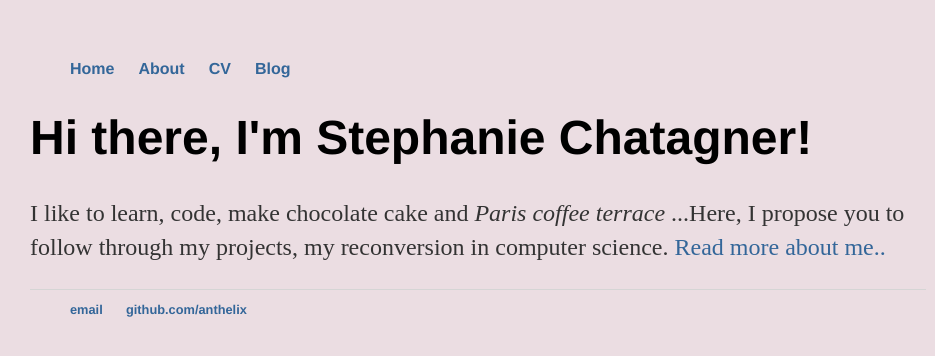
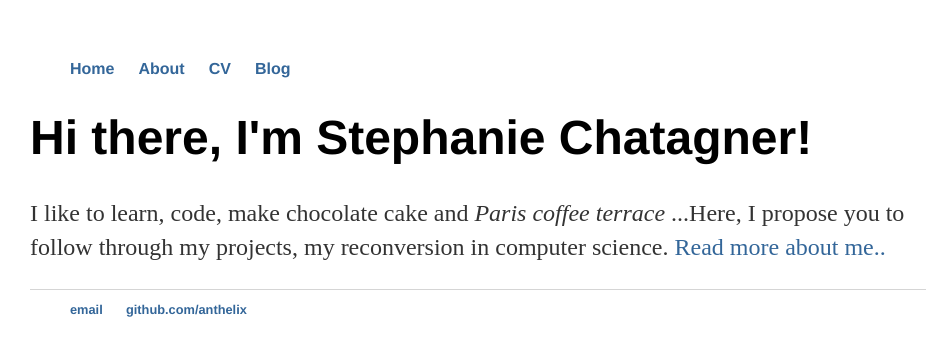
Before and after one commit to anthelix/anth_blog, a Jekyll site: the page built from index.html, in a window 1280 px wide. Shown: the top 356 px of the page, without its empty margins (162-1097 px from the left). Built offline with Jekyll 4.4.1, drawn with Linux system fonts in a browser that asks for light colours.

Commit message:
test color

```diff
--- a/css/main.css
+++ b/css/main.css
@@ -1,6 +1,6 @@
 body {
     margin: 60px auto;
-    background-color: #ebdde2;
+    background-color: #ffffff;
     width: 70%;
 }
 nav ul li, footer ul li {
```
